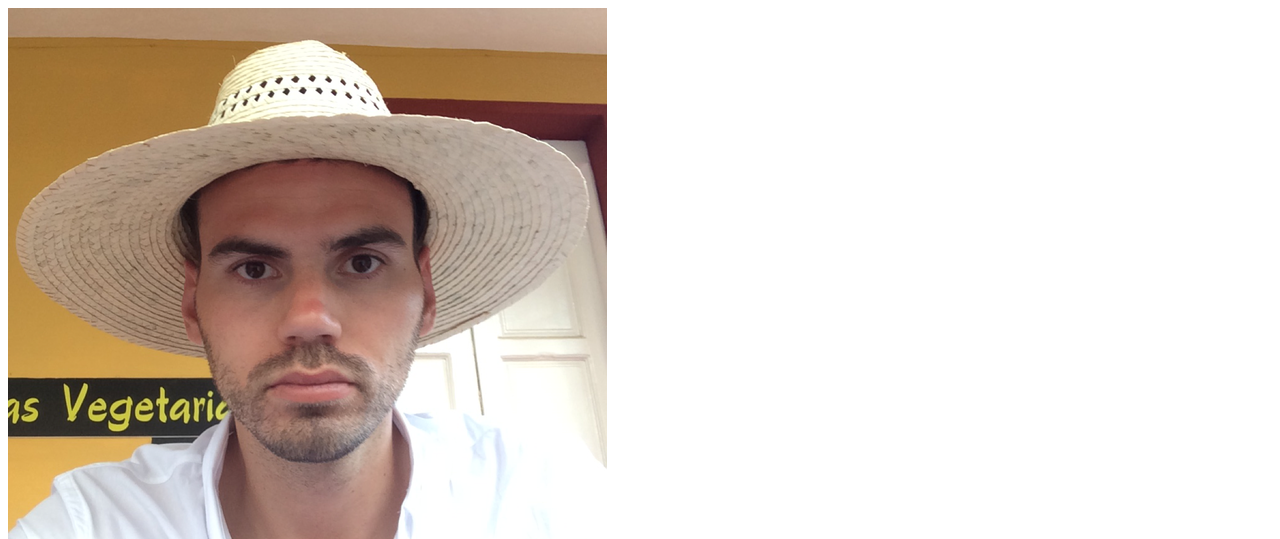
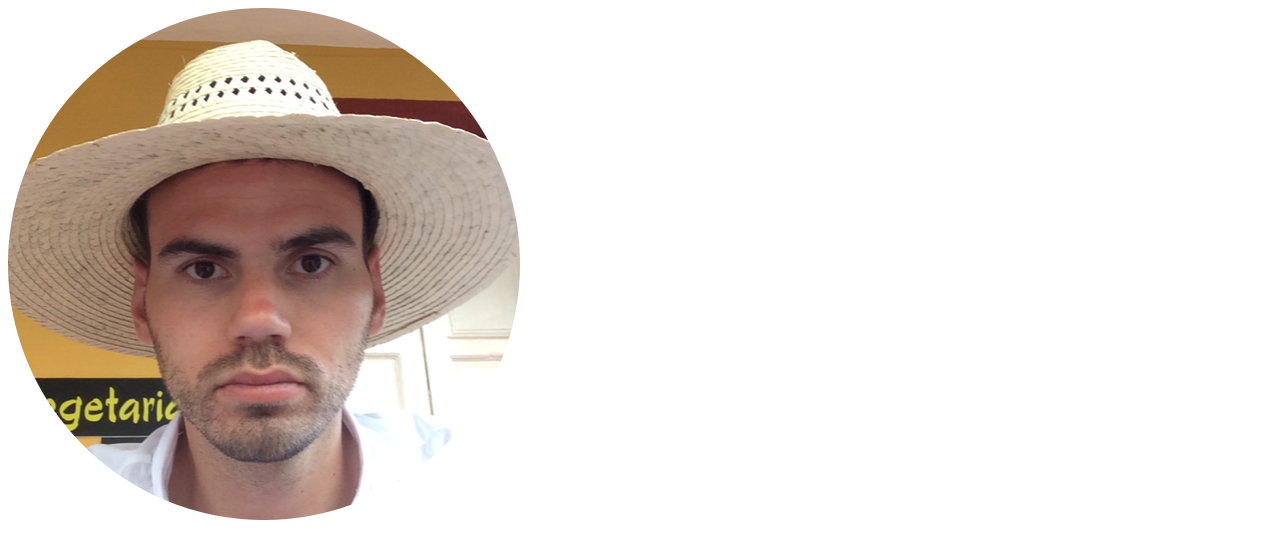
Before and after one commit to chribord/cv, a plain HTML site: page index.html in a window 1280 px wide. Shown: the top 539 px of the page. Drawn offline with Linux system fonts and the light colour scheme.

Commit message:
endret bilde

```diff
--- a/index.html
+++ b/index.html
@@ -9,7 +9,7 @@
 <! head is the part of the html file that holds information about the web page. Dvs det som dukker opp i fanen>
 
   <body>  <! hva som stor innenfor body er hva som er på selve siden>
-    <img src="full.png" style="width 0vw; min-width: 330px; alt="Christoffer profile picture" />
+    <img src="christoffer fun-modified.png" style="width 0vw; min-width: 330px; alt="Christoffer profile picture" />
         <h1>Christoffer Bordonado</h1>
       <p>
         <em>Samboer, <strong>far</strong>, <strong><a href="https://no.wikipedia.org/wiki/Sivilingeni%C3%B8r">sivilingeniør</a></strong> og prosjekteringsleder.</em>
```
